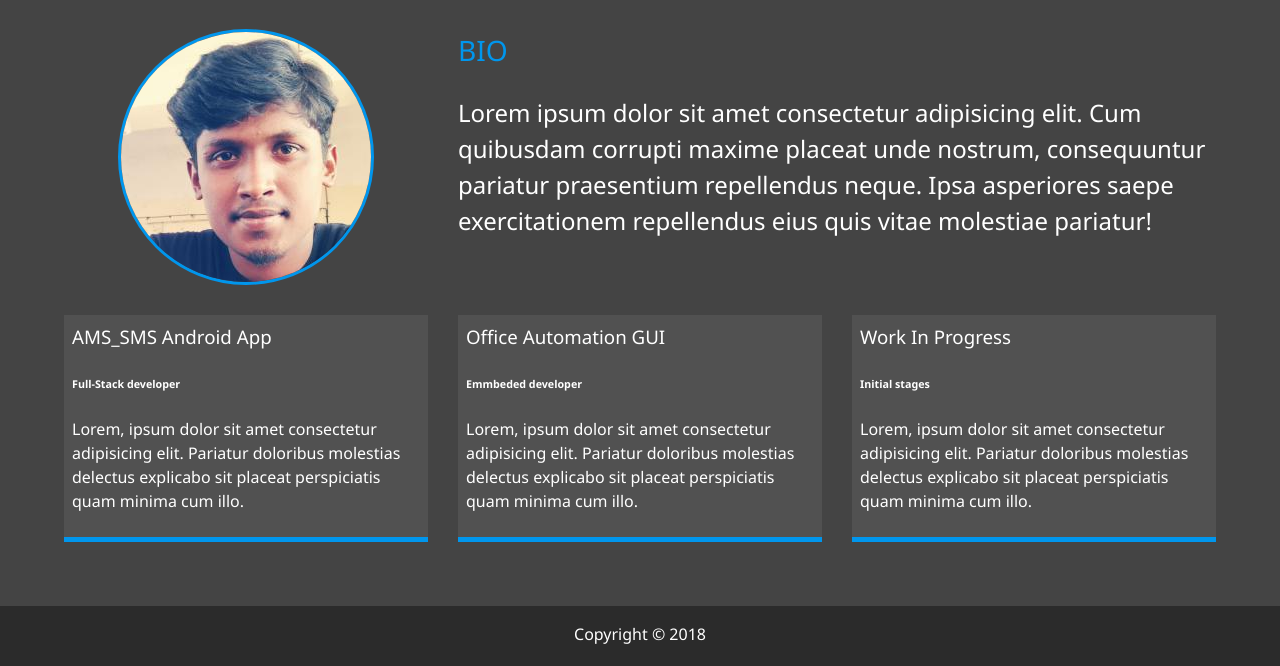
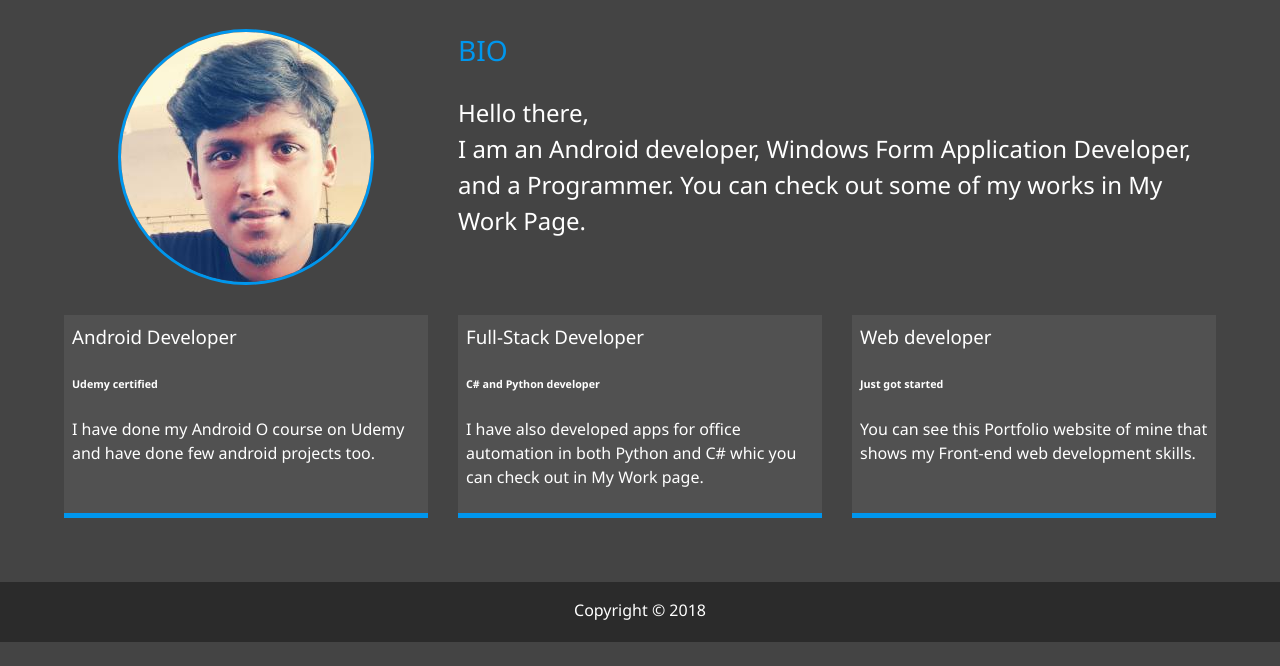
Before and after one commit to BharathKV007/MyPortfolio, a plain HTML site: page dist/about.html in a window 1280 px wide. Shown: the part 253-919 px from the top of the page. After the commit the page ends 895 px from the top, so only its background shows below. Drawn offline with Linux system fonts and the light colour scheme.

Commit message:
Update Info

```diff
--- a/dist/about.html
+++ b/dist/about.html
@@ -63,29 +63,27 @@
             <div class="bio">
                 <h3 class="text-secondary">BIO</h3>
                 <p>
-                    Lorem ipsum dolor sit amet consectetur adipisicing elit. Cum quibusdam corrupti maxime placeat unde nostrum, consequuntur
-                    pariatur praesentium repellendus neque. Ipsa asperiores saepe exercitationem repellendus eius quis vitae
-                    molestiae pariatur!
+                    Hello there,
+                    <br> I am an Android developer, Windows Form Application Developer, and a Programmer. You can check out some
+                    of my works in My Work Page.
                 </p>
             </div>
 
             <div class="job job-1">
-                <h3>AMS_SMS Android App</h3>
-                <h6>Full-Stack developer</h6>
-                <p>Lorem, ipsum dolor sit amet consectetur adipisicing elit. Pariatur doloribus molestias delectus explicabo
-                    sit placeat perspiciatis quam minima cum illo.</p>
+                <h3>Android Developer</h3>
+                <h6>Udemy certified</h6>
+                <p>I have done my Android O course on Udemy and have done few android projects too.</p>
             </div>
             <div class="job job-2">
-                <h3>Office Automation GUI</h3>
-                <h6>Emmbeded developer</h6>
-                <p>Lorem, ipsum dolor sit amet consectetur adipisicing elit. Pariatur doloribus molestias delectus explicabo
-                    sit placeat perspiciatis quam minima cum illo.</p>
+                <h3>Full-Stack Developer</h3>
+                <h6>C# and Python developer</h6>
+                <p>I have also developed apps for office automation in both Python and C# whic you can check out in My Work
+                    page.</p>
             </div>
             <div class="job job-3">
-                <h3>Work In Progress</h3>
-                <h6>Initial stages</h6>
-                <p>Lorem, ipsum dolor sit amet consectetur adipisicing elit. Pariatur doloribus molestias delectus explicabo
-                    sit placeat perspiciatis quam minima cum illo.</p>
+                <h3>Web developer</h3>
+                <h6>Just got started</h6>
+                <p>You can see this Portfolio website of mine that shows my Front-end web development skills.</p>
             </div>
         </div>
 
```
